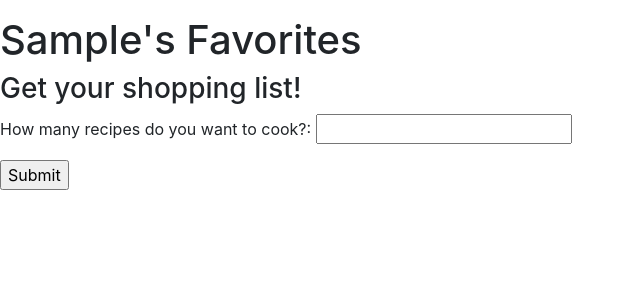
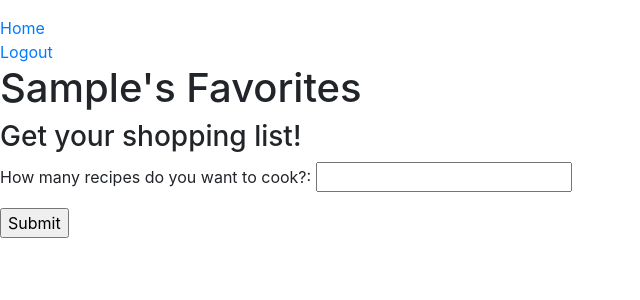
Before and after one commit to Samrany/recipe_project, a Flask app: page /faves in a window 1280 px wide. Shown: the top 300 px of the page, without its empty margins (0-640 px from the left). Run offline with Flask 2, Linux system fonts and the light colour scheme; the visitor is signed in with stand-in values (Sample User, id 1); data comes from the database, SQL or seed files in the repository; data that the repository does not hold is empty; some libraries are stand-ins or nearby versions.

Commit message:
add home and logout on user_faves page

```diff
--- a/templates/user_favorites.html
+++ b/templates/user_favorites.html
@@ -3,6 +3,13 @@
 {% block title %} My Favorites {% endblock %}
 {% block head %}  {% endblock %}
 {% block body %}
+
+
+<div><a href = "/"> Home </a></div>
+<div><a href = "/log_out"> Logout </a></div>
+
+
+
 <h1> {{name}}'s Favorites </h1>
 
 <!-- allow users to choose how many recipes to export to shopping list
```
